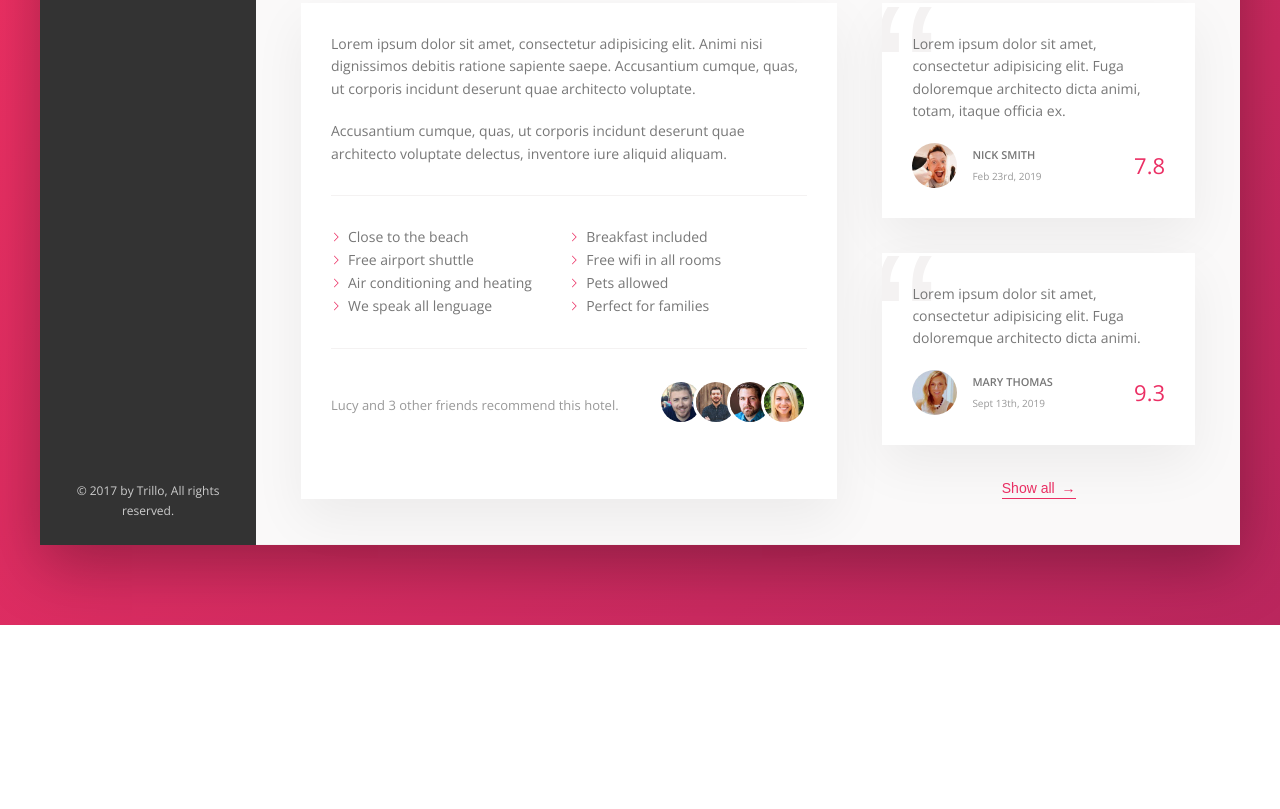
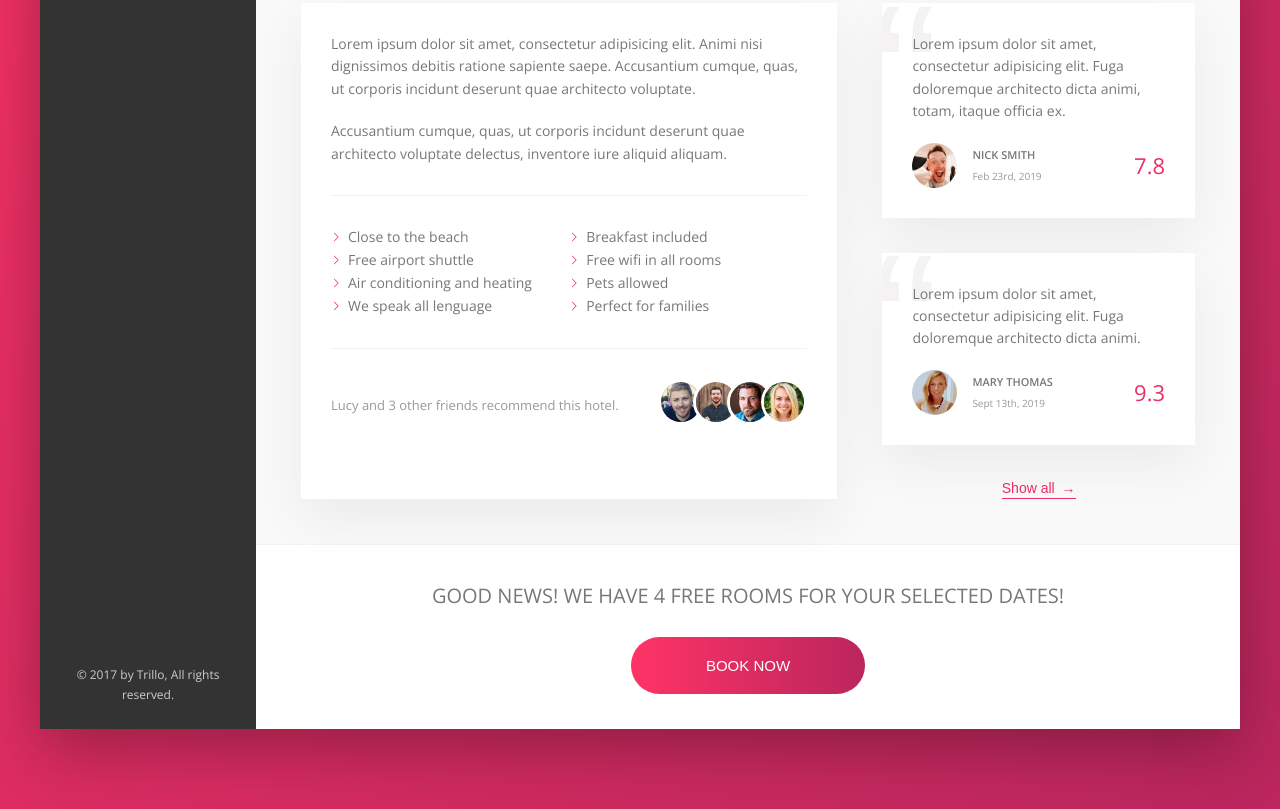
Before and after one commit to dayana-sog/curso-flex-box, a website: page index.html in a window 1280 px wide. Shown: the part 644-1453 px from the top of the page. Before the commit the page ends 1269 px from the top, so only its background shows below. Drawn offline with nearby package versions, Linux system fonts and the light colour scheme.

Commit message:
Building the CTA Section

```diff
--- a/index.html
+++ b/index.html
@@ -190,6 +190,16 @@
                             <button class="btn-inline">Show all <span>&rarr;</span></button>
                         </div>
                     </div>
+
+                    <div class="cta">
+                        <h2 class="cta__book-now">
+                            Good news! we have 4 free rooms for your selected dates!
+                        </h2>
+                        <button class="btn">
+                            <span class="btn__visible">Book now</span>
+                            <spam class="btn__invisible">Only 4 rooms left</spam>
+                        </button>
+                    </div>
                 </main>
             </div>
         </div>
--- a/sass/_components.scss
+++ b/sass/_components.scss
@@ -306,8 +306,6 @@
         }
     }
 
-
-
     &:focus {
         outline: none;
         animation: pulsate 1s infinite;
@@ -471,3 +469,66 @@
         z-index: 1;
     }
 }
+
+////////////////////////////////////
+//// CALL TO ACTION
+
+.cta {
+    padding: 3.5rem 0;
+    text-align: center;
+
+    &__book-now {
+        font-size: 2rem;
+        font-weight: 300;
+        text-transform: uppercase;
+        margin-bottom: 2.5rem;
+    }
+}
+
+.btn {
+    font-size: 1.5rem;
+    border: none;
+    font-weight: 300;
+    text-transform: uppercase;
+    border-radius: 100px;
+    background-image: linear-gradient(to right, var(--color-primary-light), var(--color-primary-dark));
+    color: #fff;
+    position: relative;
+    overflow: hidden;
+    cursor: pointer;
+
+    & > * {
+        display: inline-block;
+        height: 100%;
+        width: 100%;
+        transition: all .2s;
+    }
+
+    &__visible {
+        padding: 2rem 7.5rem;
+    }
+
+    &__invisible {
+        position: absolute;
+        padding: 2rem 0;
+        left: 0;
+        top: -100%;
+    }
+
+    &:hover &__visible {
+        transform: translateY(100%);
+    }
+
+    &:hover {
+        background-image: linear-gradient(to left, var(--color-primary-light), var(--color-primary-dark));
+    }
+
+    &:hover &__invisible {
+        top: 0;
+    }
+
+    &:focus {
+        outline: none;
+        animation: pulsate 1s infinite;
+    }
+}
```
Also changed, not shown: css/style.css.
